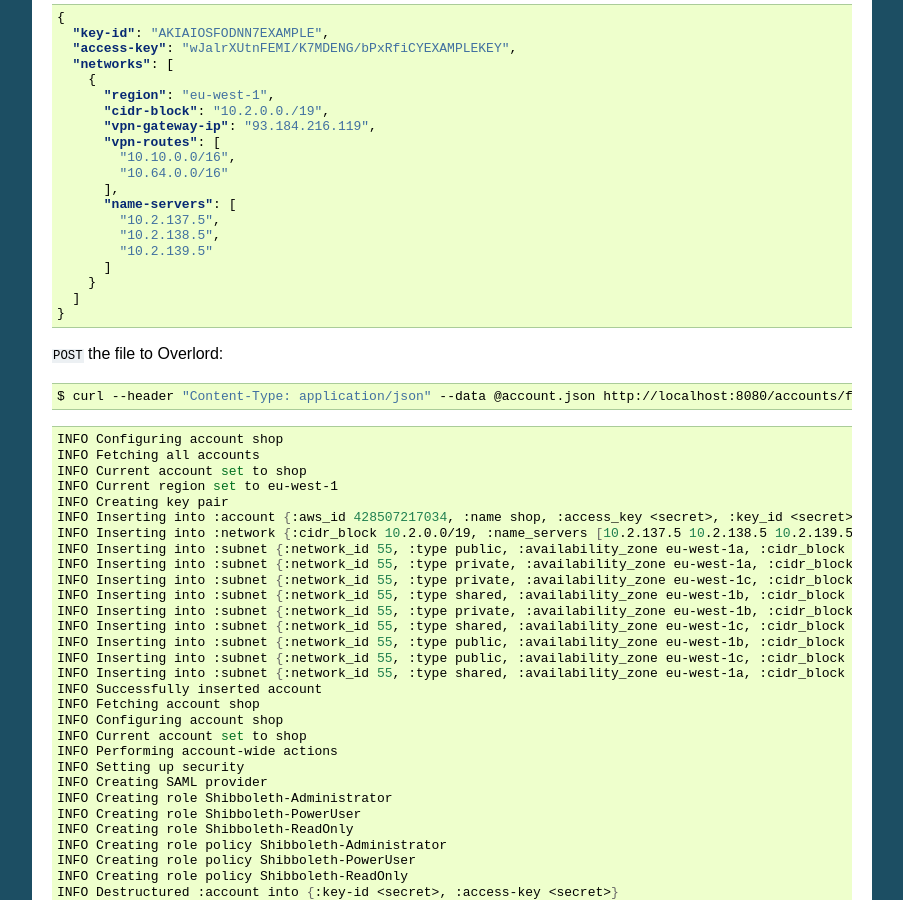
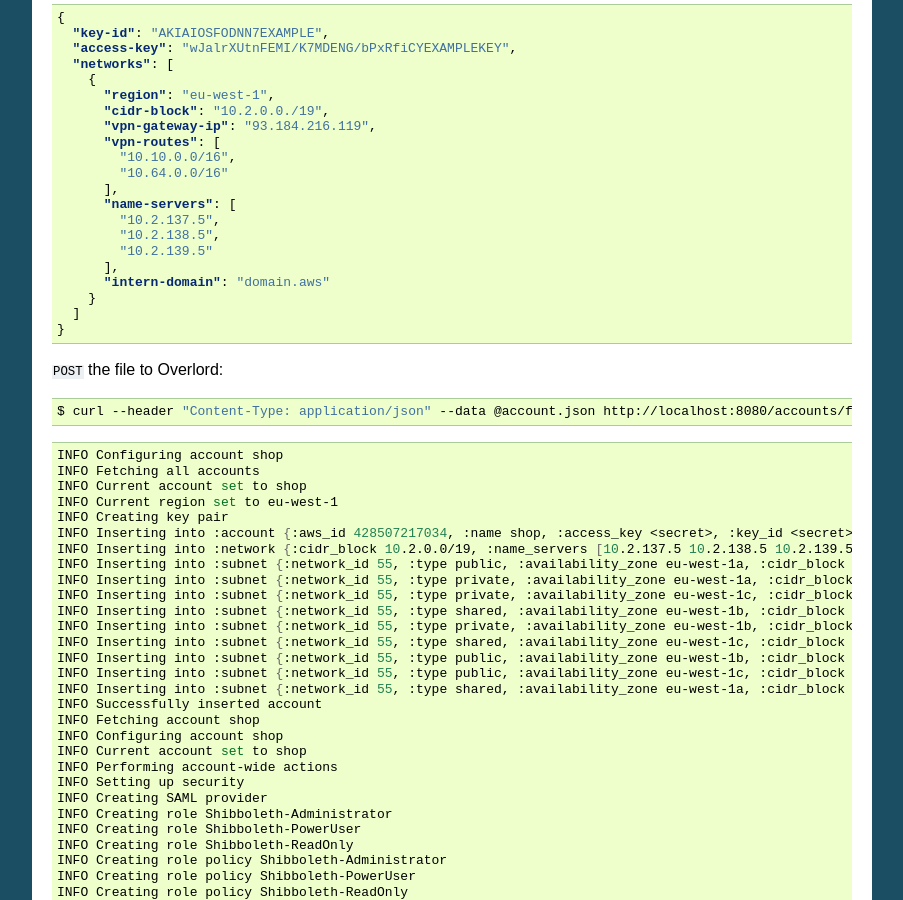
Before and after one commit to apfeiffer85/aws-overlord, a Sphinx documentation site: the page built from docs/quickstart.rst, in a window 1280 px wide and 900 px high, scrolled down 1186 px. Shown: the whole window, without its empty margins (198-1101 px from the left). Built offline with Sphinx 7.4.7, drawn with Linux system fonts in a browser that asks for light colours.

Commit message:
add intern-domain to docs

```diff
--- a/docs/quickstart.rst
+++ b/docs/quickstart.rst
@@ -89,7 +89,8 @@
             "10.2.137.5",
             "10.2.138.5",
             "10.2.139.5"
-          ]
+          ],
+          "intern-domain": "domain.aws"
         }
       ]
     }
```
